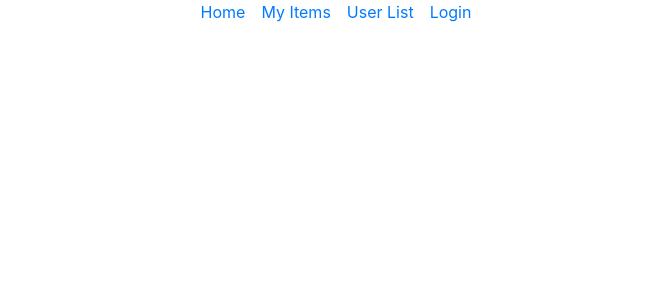
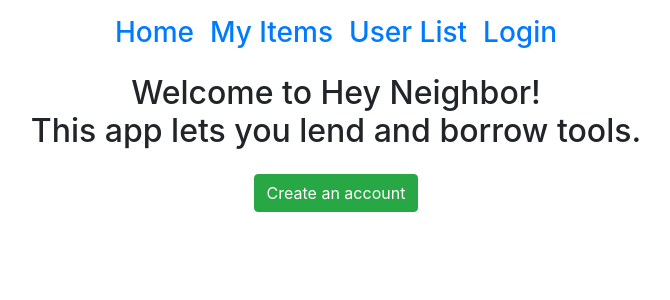
Before and after one commit to zforre/7.4-hey-neighbor, a Django app: page / in a window 1280 px wide. Shown: the top 300 px of the page, without its empty margins (304-974 px from the left). Run offline with Django 3.2, Linux system fonts and the light colour scheme; some libraries are stand-ins or nearby versions.

Commit message:
adds content and styling to homepage

```diff
--- a/accounts/templates/registration/login.html
+++ b/accounts/templates/registration/login.html
@@ -4,7 +4,7 @@
 
 <form method="post">{% csrf_token %}
     {{ form.as_p }}
-    <button>Login</button>
+    <button class="btn btn-success">Login</button>
     <a href="{% url 'accounts:signup' %}">Need an Account?</a>
 </form>
 
--- a/accounts/templates/signup.html
+++ b/accounts/templates/signup.html
@@ -4,7 +4,7 @@
 
 <form method="post">{% csrf_token %}
     {{ form.as_p }}
-    <button>Sign up</button>
+    <button class="btn btn-success">Sign up</button>
 </form>
 
 {% endblock content %}
--- a/tools/static/css/base.css
+++ b/tools/static/css/base.css
@@ -1,3 +1,16 @@
 ul {
     list-style: none;
 }
+
+body {
+    text-align: center;
+}
+
+.create {
+    color: #fff;
+}
+
+.create:hover {
+    color: #fff;
+    text-decoration: none;
+}
--- a/tools/templates/tools/base.html
+++ b/tools/templates/tools/base.html
@@ -11,6 +11,7 @@
     <link rel="stylesheet" href="{% static 'css/base.css' %}">
 </head>
 <body class="container">
+
     {% include 'tools/header.html' %}
     {% block content %}
     {% endblock content %}
--- a/tools/templates/tools/header.html
+++ b/tools/templates/tools/header.html
@@ -1,18 +1,18 @@
 <nav class="row">
     <ul class="col d-flex justify-content-center">
-        <li class="mr-3"><a href="{% url 'tools:index' %}">Home</a></li>
-        <li class="mr-3"><a href="{% url 'tools:index' %}">My Items</a></li>
-        <li class="mr-3"><a href="{% url 'tools:index' %}">User List</a></li>
+        <h3><li class="mt-3 mr-3"><a href="{% url 'tools:index' %}">Home</a></li></h3>
+        <h3><li class="mt-3 mr-3"><a href="{% url 'tools:index' %}">My Items</a></li></h3>
+        <h3><li class="mt-3 mr-3"><a href="{% url 'tools:index' %}">User List</a></li></h3>
 
 
         {% if request.user.is_superuser %}
-            <li class="mr-3"><a >Add Tools</a></li>
+            <h3><li class="mt-3" mr-3"><a >Add Tools</a></li></h3>
         {% endif %}
 
         {% if request.user.is_authenticated %}
-            <li><a href="{% url 'logout' %}">Logout</a></li>
+        <h3><li class="mt-3"><a href="{% url 'logout' %}">Logout</a></li></h3>
         {% else %}
-            <li><a href="{% url 'login' %}">Login</a></li>
+        <h3><li class="mt-3"><a href="{% url 'login' %}">Login</a></li></h3>
         {% endif %}
 
     </ul>
--- a/tools/templates/tools/index.html
+++ b/tools/templates/tools/index.html
@@ -1,8 +1,8 @@
 {% extends 'tools/base.html' %}
 
 {% block content %}
-
-
+<h2 class="row justify-content-center">Welcome to Hey Neighbor! <br> This app lets you lend and borrow tools.</h2>
+<button class="btn btn-success mt-3"><a class="create" href="{% url 'accounts:signup' %}">Create an account</a></button>
 
     {% for tool in object_list %}
 
```
